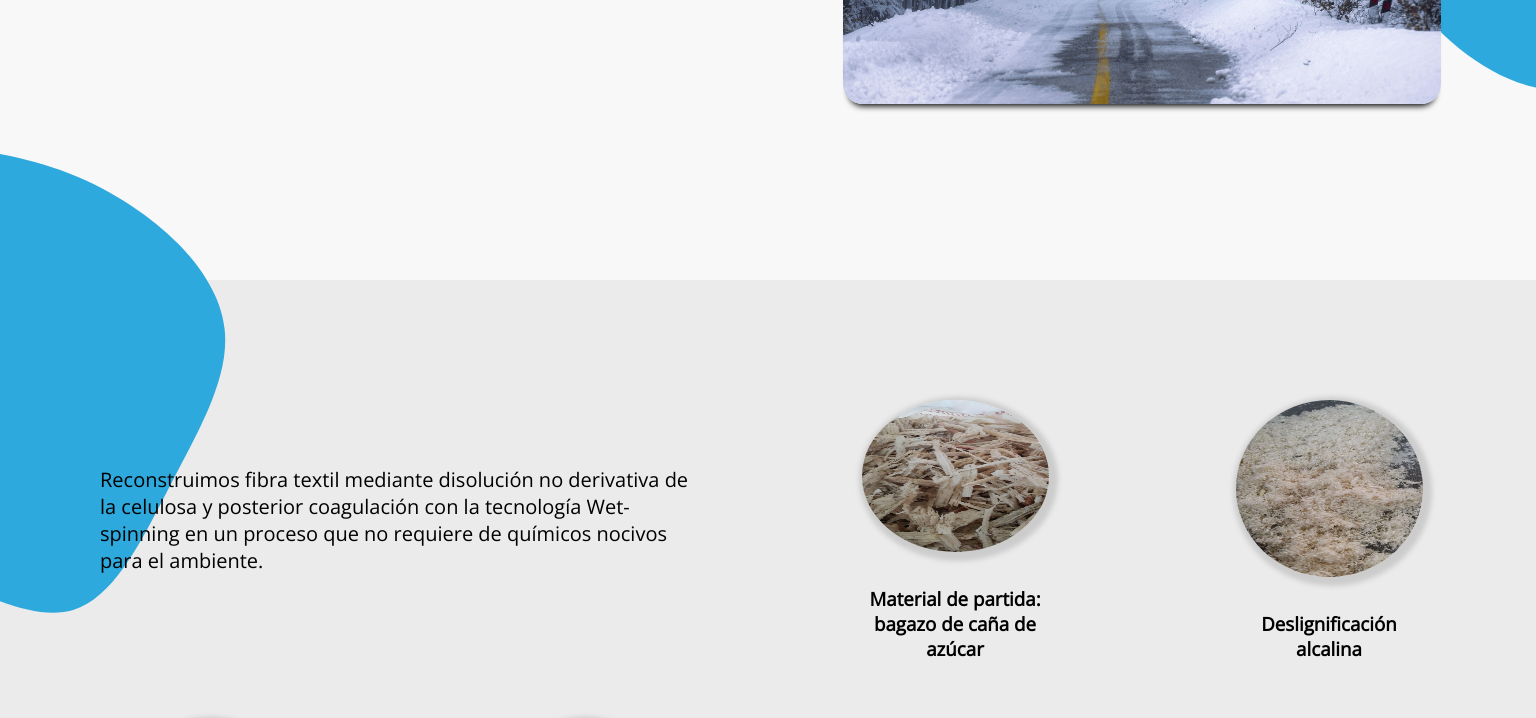
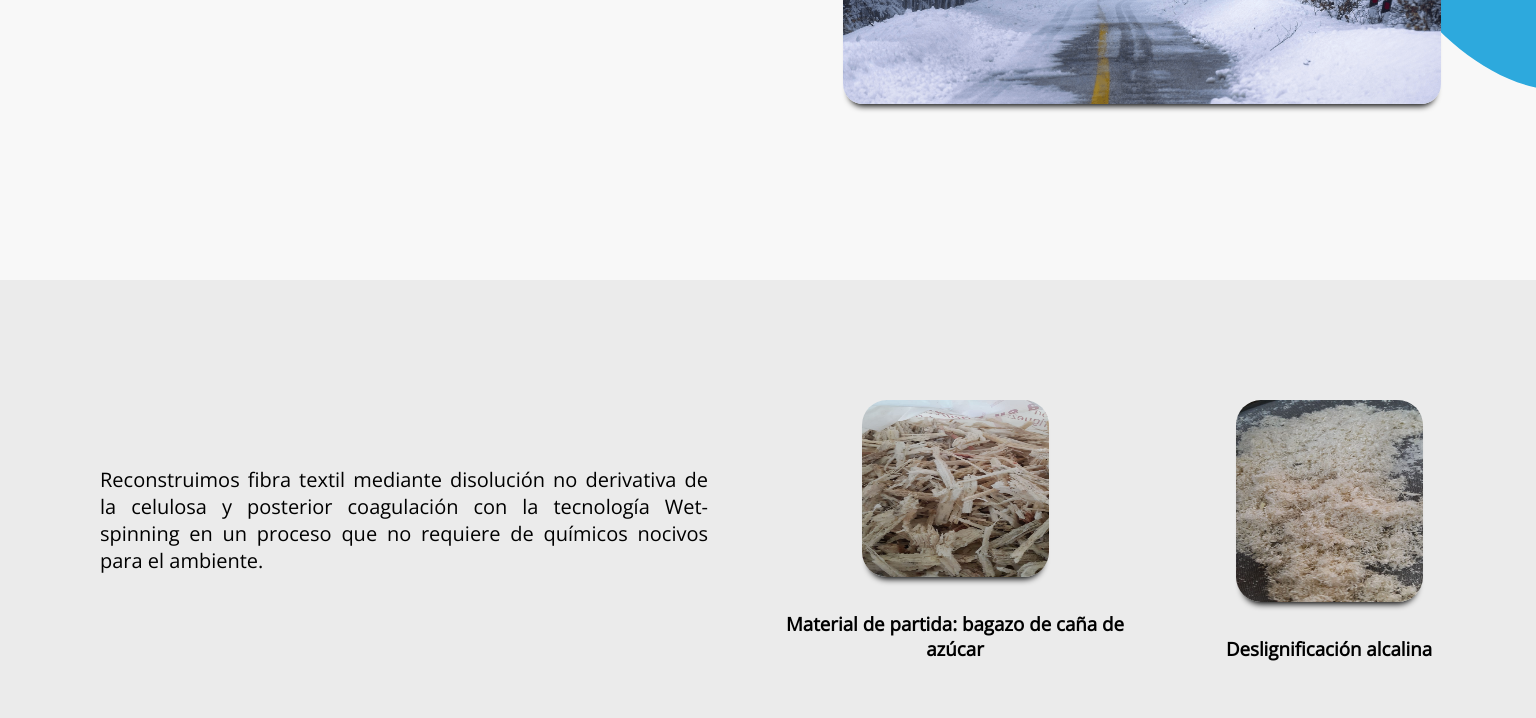
Before and after one commit to paxasaval/ELTELAR.CO, an Angular app: page /#/home in a window 1536 px wide. Shown: the part 520-1238 px from the top of the page. Built offline with nearby package versions, Linux system fonts and the light colour scheme.

Commit message:
about update

```diff
--- a/src/app/@pages/landing/about/about.component.css
+++ b/src/app/@pages/landing/about/about.component.css
@@ -30,20 +30,19 @@
     z-index: 1;
 }
 .element-img h3{
-    width: 50%;
-
+    width: 60%;
     text-align: center;
 }
 .circular{
-    border-radius: 50%;
-    -moz-box-shadow:    3px 3px 5px 6px #ccc;
-    -webkit-box-shadow: 3px 3px 5px 6px #ccc;
-    box-shadow:         3px 3px 5px 6px #ccc;
+    border-radius: 25px;
+    -moz-box-shadow:    0 8px 6px -6px  black;
+    -webkit-box-shadow: 0 8px 6px -6px  black;
+    box-shadow:         0 8px 6px -6px  black;
     overflow: hidden;
-    transition: transform .5s ease;
+    transition: transform 1.15s ease;
 }
 .circular:hover{
-    transform: scale(1.10);
+    transform: scale(1.50);
 }
 
 .wrap-section{
@@ -62,18 +61,24 @@
       font-size: 1.25em;
       padding-left: 4em;
       padding-right: 3em;
+      text-align: justify;
     }
     .element-img{
       width: 50%;
       display: flex;
       flex-direction: column;
       align-items: center;
-      justify-content: baseline;
     }
     .element-img img {
       height: 15rem;
       width: inherit;
       margin-bottom: 1em;
+    }
+    .element-img h3{
+      width: 100%;
+    }
+    .blob-2{
+      transform: translate(-300px, 100px);
     }
 }
 /*
```
